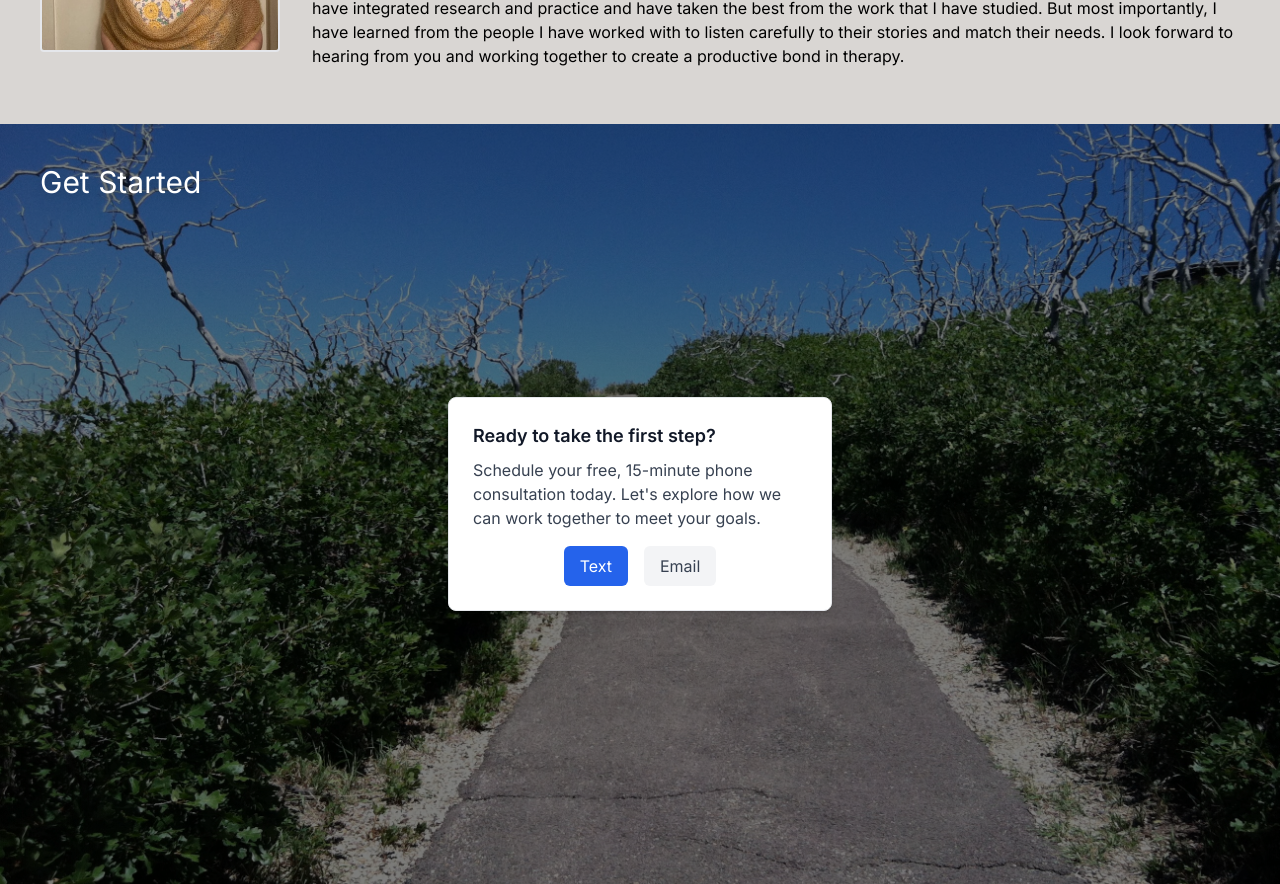
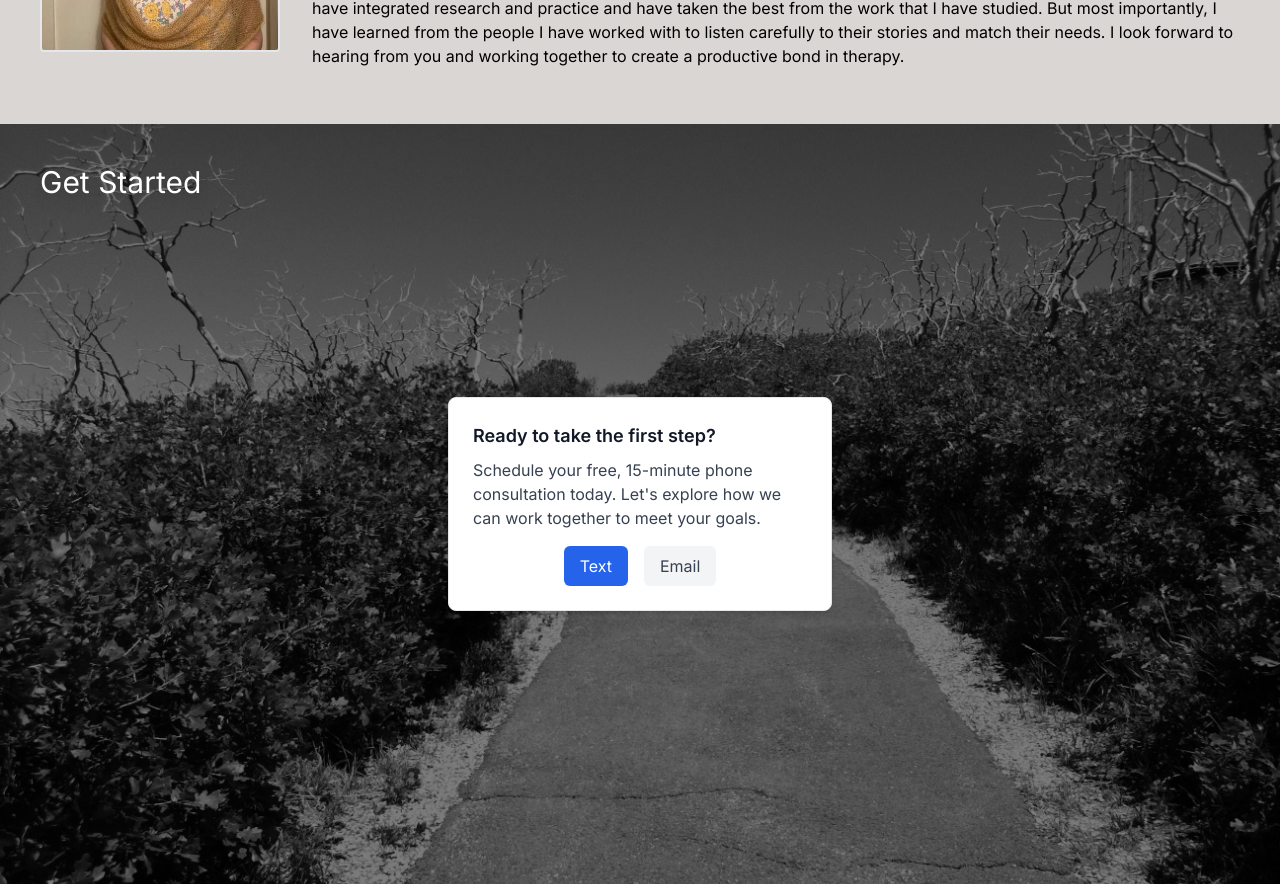
Before and after one commit to em843/deborah-berman-therapy, a Next.js app in the folder deborah-website/: page / in a window 1280 px wide. Shown: the part 1040-1924 px from the top of the page. Built offline with nearby package versions, Linux system fonts and the light colour scheme.

Commit message:
Style variable in Section component

```diff
--- a/deborah-website/app/components/section.tsx
+++ b/deborah-website/app/components/section.tsx
@@ -6,6 +6,7 @@ type Props = {
   imgSrc?: string;
   altText?: string;
   children: ReactNode;
+  style?: string;
 };
 
 const Section: React.FC<Props> = ({
@@ -13,6 +14,7 @@ const Section: React.FC<Props> = ({
   imgSrc = "",
   altText = "",
   children,
+  style = ""
 }) => {
   return (
     <>
@@ -23,7 +25,7 @@ const Section: React.FC<Props> = ({
             alt={altText}
             fill
             sizes="100vw"
-            className="brightness-50 bg-cover bg-center h-64 w-full"
+            className={`brightness-50 bg-cover bg-center h-64 w-full ${style}`}
             style={{
               objectFit: "cover",
             }}
```
